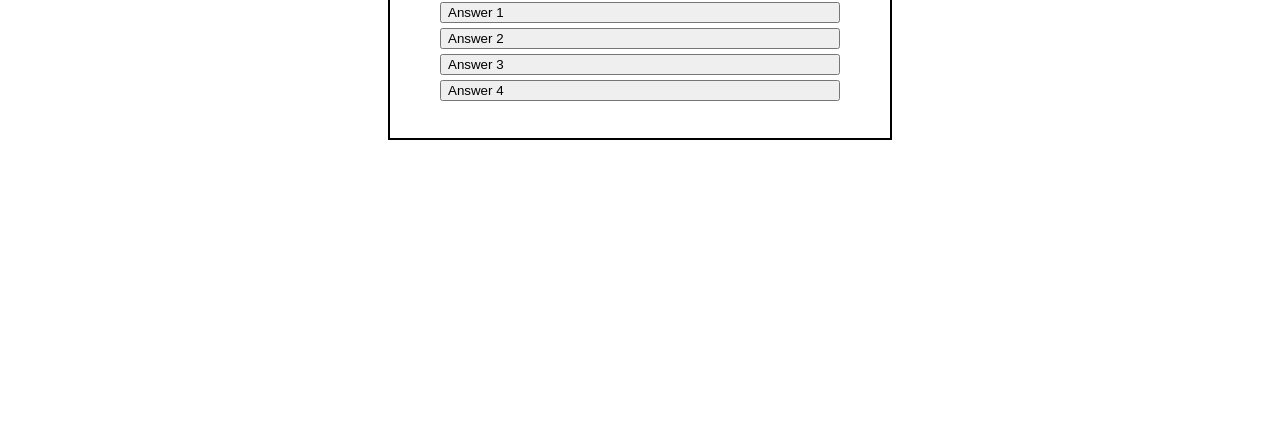
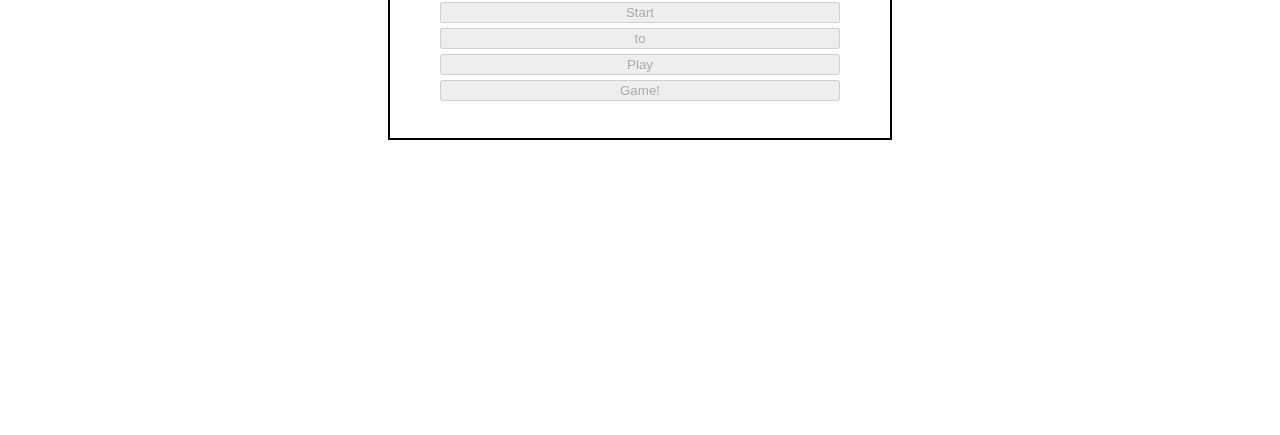
Before and after one commit to NguyenJohnnyT/CodeQuizChallenge, a plain HTML site: page index.html in a window 1280 px wide. Shown: the part 365-800 px from the top of the page. Drawn offline with Linux system fonts and the light colour scheme.

Commit message:
add pageLoad, disabling of buttons, text alignment

```diff
--- a/assets/css/style.css
+++ b/assets/css/style.css
@@ -15,13 +15,6 @@ header {
     border: 2px solid black;
     display:flex;
     justify-content: space-between;
-}
-
-.btn {
-    min-width: 300px;
-    margin-left: 50px;
-    margin-right: 50px;
-    margin-bottom: 5px;
 }
 
 h1 {
@@ -95,7 +88,11 @@ h2 {
 }
 
 .btn {
-    text-align: left;
+    min-width: 300px;
+    margin-left: 50px;
+    margin-right: 50px;
+    margin-bottom: 5px;
+    text-align: center;
 }
 
 #highScoreDisplay {
--- a/assets/script/script.js
+++ b/assets/script/script.js
@@ -4,10 +4,10 @@ var questCount = document.getElementById('questionCountdown')
 var qDisplay = document.getElementById('questionDisplay');
 var startBtn = document.getElementById('buttonStart')
 // var answerBox = document.getElementById('answerBox');
-// var but1 = document.getElementById('btn1');
-// var but2 = document.getElementById('btn2');
-// var but3 = document.getElementById('btn3');
-// var but4 = document.getElementById('btn4');
+var but1 = document.getElementById('btn1');
+var but2 = document.getElementById('btn2');
+var but3 = document.getElementById('btn3');
+var but4 = document.getElementById('btn4');
 var hsDisplay = document.getElementById('highScoreDisplay');
 var listHS = document.getElementById('listHighScores');
 
@@ -45,6 +45,10 @@ function startGame () {
     questCount.textContent = questionsAsked
     scoreCountdown = 60;
     questionsAsked = 5;
+    btn1.disabled = false;
+    btn2.disabled = false;
+    btn3.disabled = false;
+    btn4.disabled = false;
     startTimer();
     if (questionsAsked > 0){
         displayQuestion()
@@ -153,17 +157,31 @@ function checkIfZero () {
 }
 
 function gameEnd () { //resets the board
+    pageLoad()
+    timerRunning = false;
+    startBtn.disabled = false;
+    currentQuestions = Object.getOwnPropertyNames(questAndAns);
     if (scoreCountdown <= 0) {
         user = alert('Gameover!  That was rough!  Please try again!')
     } else {
         user = prompt('Game Over! Your score is ' + scoreCountdown + '. Please enter your initials to submit into the scoreboard')
     }
-    timerRunning = false;
-    startBtn.disabled = false;
-    currentQuestions = Object.getOwnPropertyNames(questAndAns);
+}
+
+function pageLoad () {
+    qDisplay.textContent = 'Click'
+    btn1.disabled = true;
+    btn1.textContent = 'Start'
+    btn2.disabled = true;
+    btn2.textContent = 'to'
+    btn3.disabled = true;
+    btn3.textContent = 'Play'
+    btn4.disabled = true;
+    btn4.textContent = 'Game!'
 }
 
 /* Add event listener to displaybox and execute a function when the user toggles the appropriate box */
 document.addEventListener('click', userClickBtn);
 
 // displayQuestion()
+pageLoad();
--- a/index.html
+++ b/index.html
@@ -20,12 +20,12 @@
         </div>
     </header>
     <div id='displayBox'>
-        <h1 id='questionDisplay'>QUESTION</h1>
+        <h1 id='questionDisplay'>Click</h1>
         <div id='answerBox'>
-            <button class='btn' id='btn1'>Answer 1</button>
-            <button class='btn' id='btn2'>Answer 2</button>
-            <button class='btn' id='btn3'>Answer 3</button>
-            <button class='btn' id='btn4'>Answer 4</button>
+            <button class='btn' id='btn1'>Start</button>
+            <button class='btn' id='btn2'>to</button>
+            <button class='btn' id='btn3'>Play</button>
+            <button class='btn' id='btn4'>Game!</button>
         </div>
         <div id='highScoreDisplay'>High Scores</div>
             <ol id='listHighScores'></ol>
```
